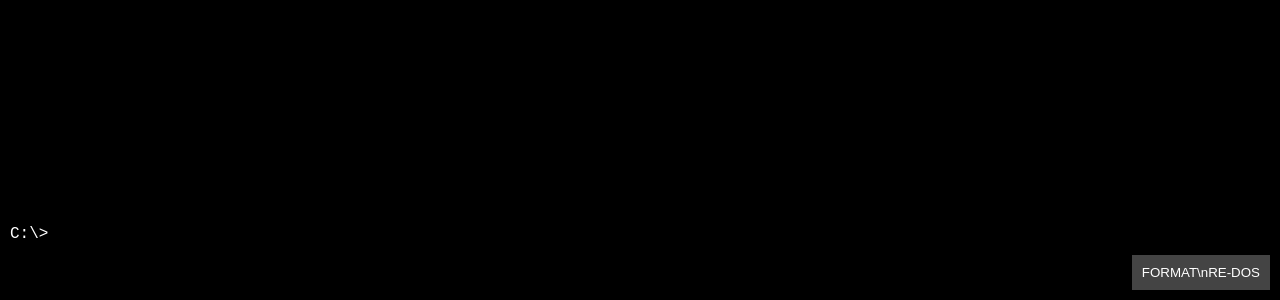
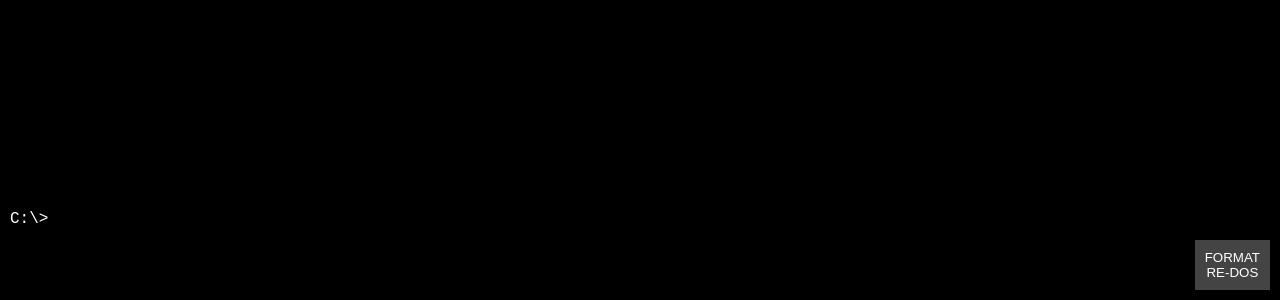
Before and after one commit to MEMozki/ME-DOS, a plain HTML site: page index.html in a window 1280 px wide. Shown: the part 500-800 px from the top of the page. Drawn offline with Linux system fonts and the light colour scheme.

Commit message:
Update index.html

```diff
--- a/index.html
+++ b/index.html
@@ -13,7 +13,7 @@
             <span class="prompt">C:\></span>
             <input type="text" id="command-input" autofocus>
         </div>
-        <button id="reset-button">FORMAT\nRE-DOS</button>
+        <button id="reset-button">FORMAT<br>RE-DOS</button>
     </div>
     <script src="scripts.js"></script>
 </body>
```
